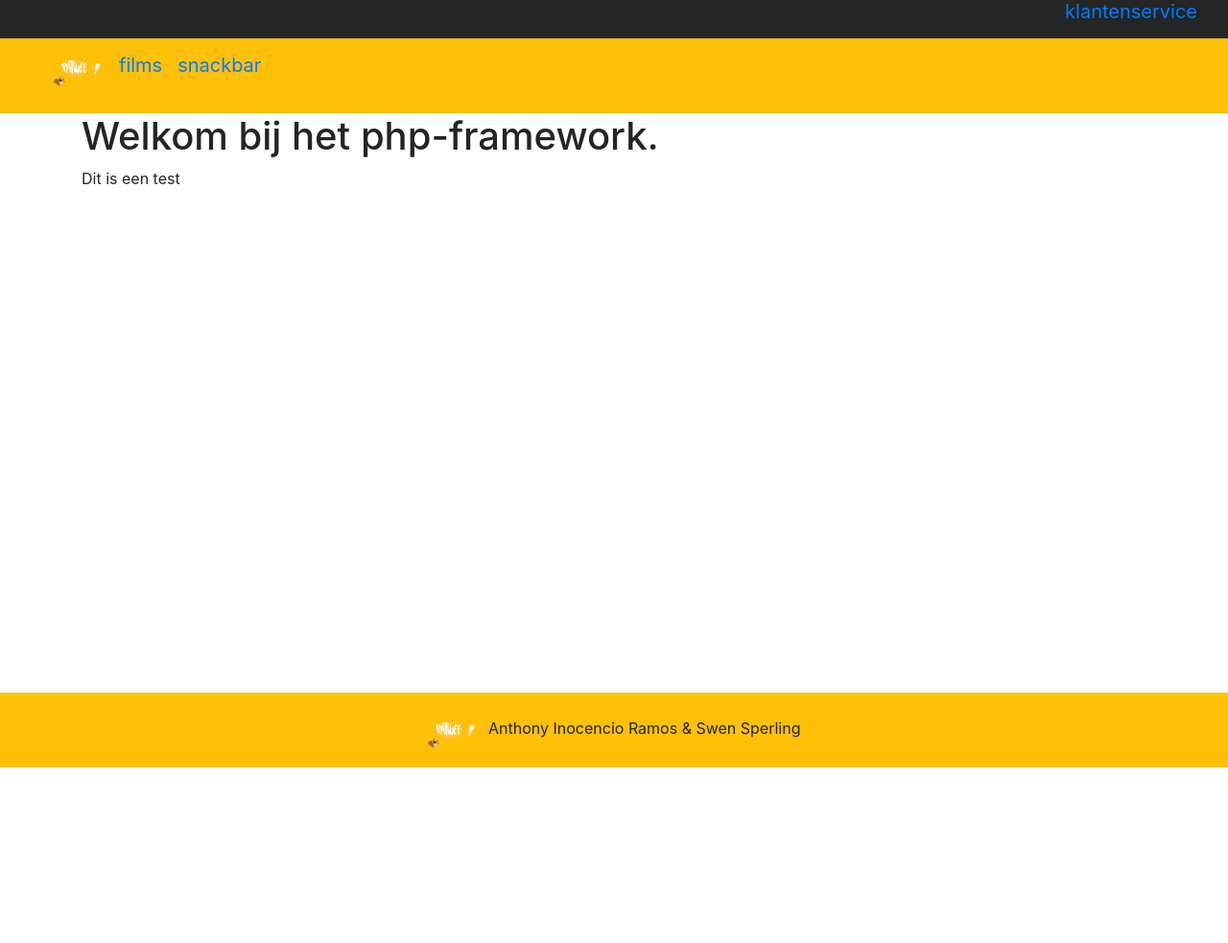
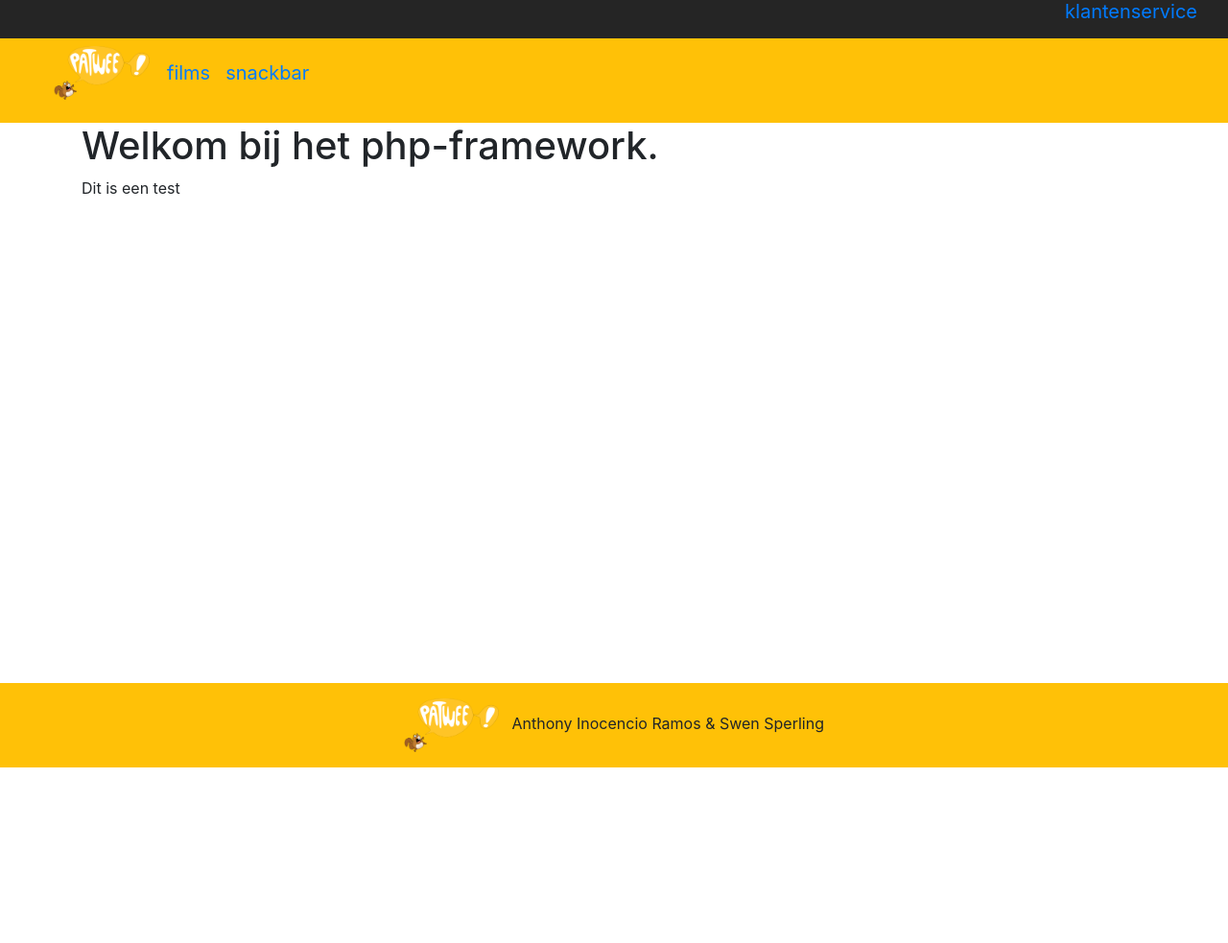
Before and after one commit to Swen0109/Bioscoop, a PHP site: page /webapp/home/index in a window 1280 px wide. Shown: the top 983 px of the page at 96% size. Before the commit the page ends 800 px from the top, so only its background shows below. Run offline with PHP 8.4, Linux system fonts and the light colour scheme; some libraries are stand-ins or nearby versions.

Commit message:
no message

```diff
--- a/patwee/view/templates/footer.php
+++ b/patwee/view/templates/footer.php
@@ -1,5 +1,5 @@
 <div  class="py-3 bg-warning text-dark-50 fixed-bottom text-center">
-<img src="public/afbeeldingen/logo/patwee_logo.png" style="width:50px;">&nbsp;&nbsp;
+<img src="<?php echo URL ?>public/afbeeldingen/logo/patwee_logo_footer.png" style="width:99px;">&nbsp;&nbsp;
          Anthony Inocencio Ramos & Swen Sperling
     </div>
 </body>
--- a/patwee/view/templates/header.php
+++ b/patwee/view/templates/header.php
@@ -16,8 +16,8 @@
 		</nav>
 		<nav class="navbar navbar-expand-lg navbar-dark bg-warning sticky-top">
 			<ul class="d-flex align-self-center">
-				<img src="<?php echo URL ?>public/afbeeldingen/logo/patwee_logo.png?>" style="width:50px;">&nbsp;&nbsp;&nbsp;&nbsp;
-				<li  class="navbar-brand"><a href="<?= URL ?>home/index">films</a></li>
-				<li  class="navbar-brand"><a href="<?= URL ?>snackbar/index">snackbar</a></li>
+				<img src="<?php echo URL ?>public/afbeeldingen/logo/patwee_logo_footer.png?>" style="width:100px;">&nbsp;&nbsp;&nbsp;&nbsp;
+				<li  class="navbar-brand align-self-center"><a href="<?= URL ?>home/index">films</a></li>
+				<li  class="navbar-brand align-self-center"><a href="<?= URL ?>snackbar/index">snackbar</a></li>
 			</ul>
 		</nav>
```
Also changed, not shown: patwee/public/.htaccess, patwee/public/afbeeldingen/logo/patwee_logo_footer.png (added).
